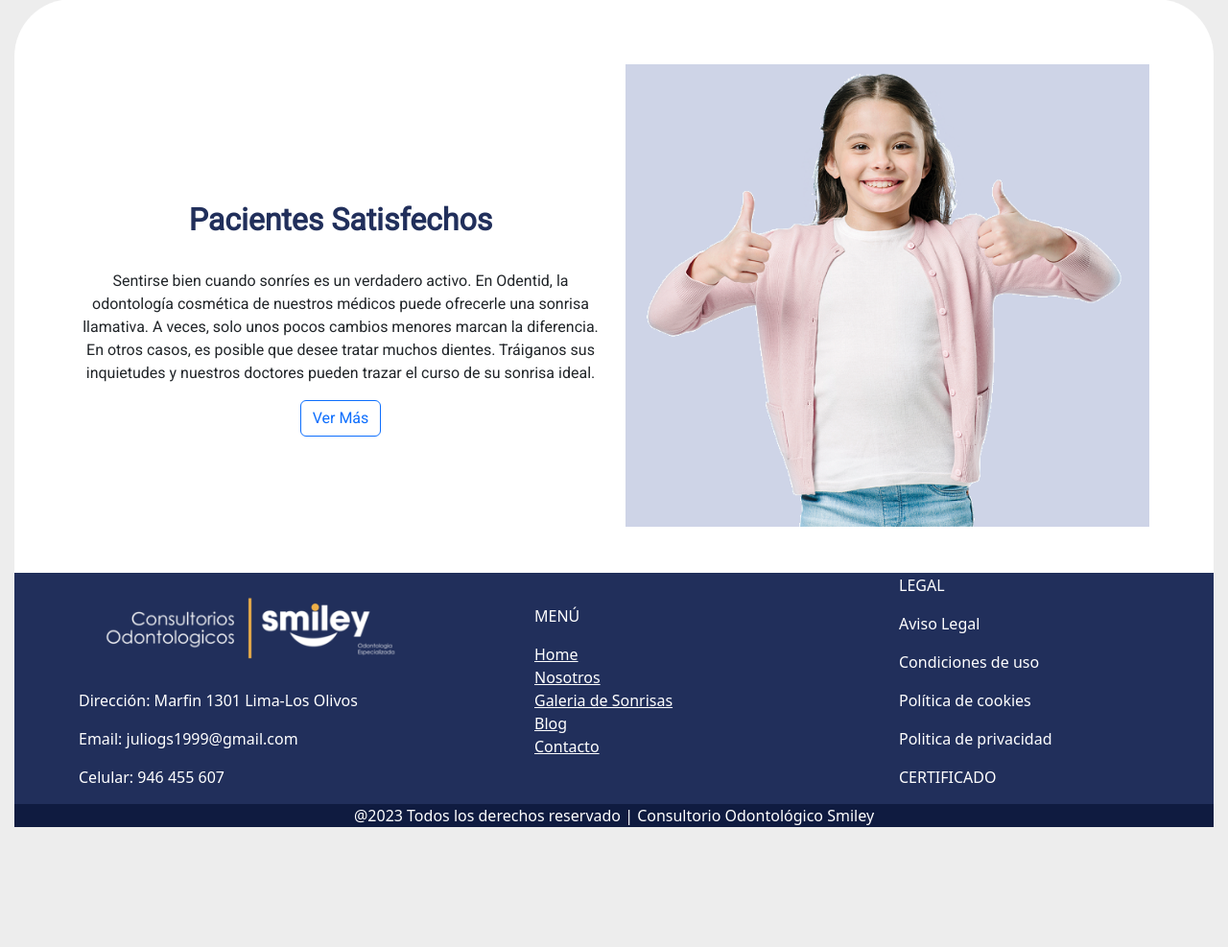
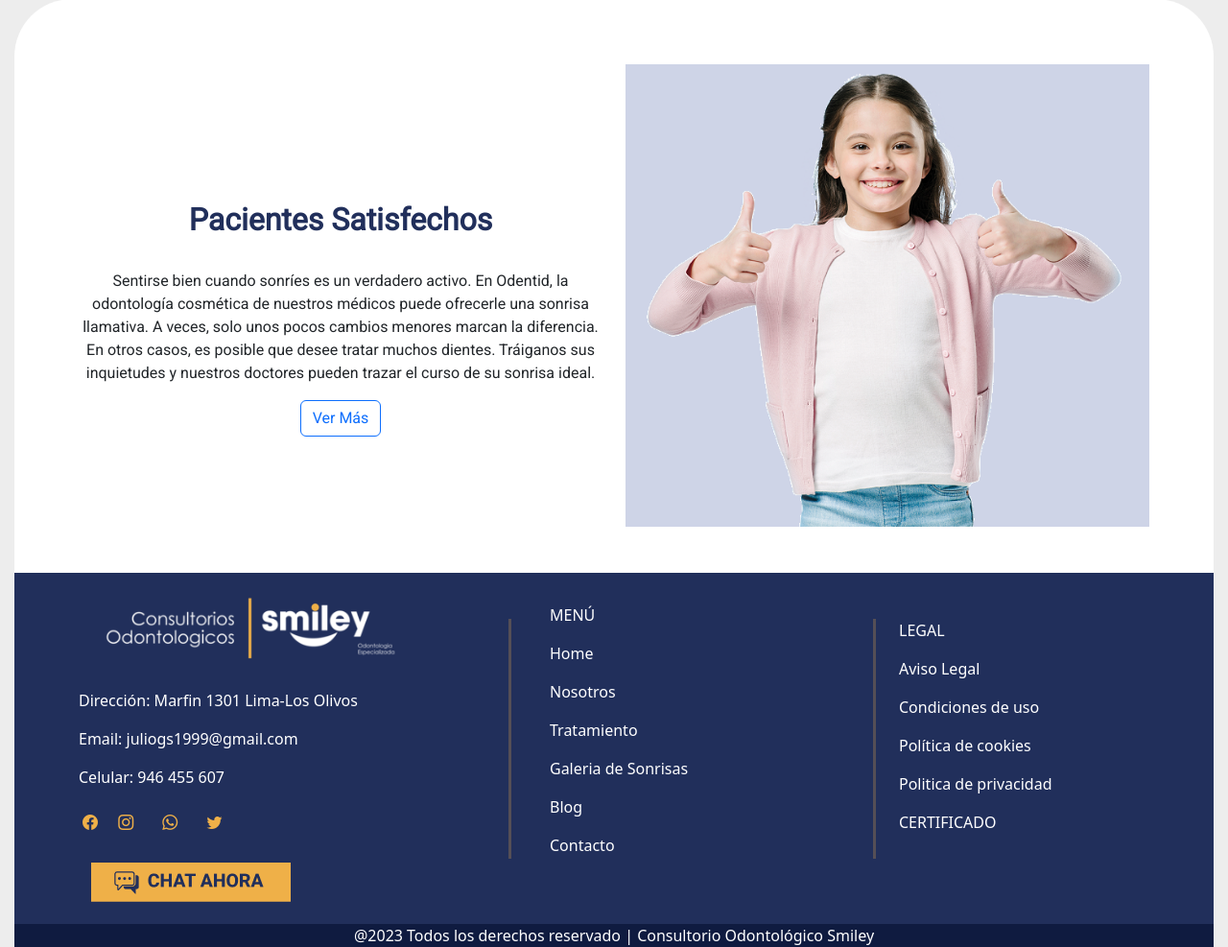
Before and after one commit to Juliogs1999/ClinicaDental-Web, a PHP site: page / in a window 1280 px wide. Shown: the part 2055-3042 px from the top of the page at 96% size. Before the commit the page ends 2917 px from the top, so only its background shows below. Run offline with PHP 8.4, Linux system fonts and the light colour scheme.

Commit message:
Add files via upload

```diff
--- a/ClinicaDental-web/index.html
+++ b/ClinicaDental-web/index.html
@@ -245,30 +245,47 @@
         </div>
       </div>
       <!--FOOTER DE ULTIMA-->
+
+
 <div class="container-fluid bn-color text-white">
   <div class="container">
-        <div class="row align-items-center">
-            <div class="col-md-4 col-sm-12"> <!-- Se ajustará a pantalla completa en dispositivos pequeños -->
+      <div class="row pb-3">
+          <div class="col-4">
             <img src="img/logo-blanco.png" alt="" class="img-fluid">
                 <address>
                     <p>Dirección: Marfin 1301 Lima-Los Olivos</p>
                     <p>Email: juliogs1999@gmail.com</p>
                     <p>Celular: 946 455 607</p>
+                    <button class="btn btn-outline-warnign rounded-circle border-0 p-1"><i class="bi bi-facebook letra1"></i></button>
+                    <button class="btn"><i class="bi bi-instagram letra1"></i></button>
+                    <button class="btn"><i class="bi bi-whatsapp letra1"></i></button>
+                    <button class="btn"><i class="bi bi-twitter letra1"></i></button>
                 </address>
+
+                  <a type="button" class="btn" href="https://api.whatsapp.com/send?phone=51946455607">
+                     <img src="img/ChatAhora.png" alt="">
+                  </a>
+
+
           </div>
-            <div class="col-md-1 col-sm-12 vertical-line"></div>
-            <div class="col-md-3 col-sm-12">
-                <p>MENÚ</p>
-                <ul class="list-unstyled">
-                    <li><a class="text-white" href="#">Home</a></li>
-                    <li><a class="text-white" href="#">Nosotros</a></li>
-                    <li><a class="text-white" href="#paciente">Galeria de Sonrisas</a></li>
-                    <li><a class="text-white" href="#">Blog</a></li>
-                    <li><a class="text-white" href="#">Contacto</a></li>
-                </ul>
+          <div class="d-flex justify-content-end col-1 mt-5" style="height: 250px; color: #EFB048; ">
+            <div class="vr  align-items-center" style="width: 3px;"></div>
           </div>
-            <div class="col-md-1 col-sm-12 vertical-line"></div>
-            <div class="col-md-3 col-sm-12">
+         <div class="position-relative col-md-3 pt-4">
+            <nav class="nav flex-column">
+              <a class="nav-link text-white">MENÚ</a>
+              <a class="nav-link text-white" href="#">Home</a>
+              <a class="nav-link text-white" href="#">Nosotros</a>
+              <a class="nav-link text-white" href="#">Tratamiento</a>
+              <a class="nav-link text-white" href="#">Galeria de Sonrisas</a>
+              <a class="nav-link text-white" href="#">Blog</a>
+              <a class="nav-link text-white" href="#">Contacto</a>
+            </nav>
+        </div>
+        <div class="d-flex justify-content-end col-1 mt-5" style="height: 250px; ">
+          <div class="vr" style="background-color: #EFB048; width: 3px;"></div>
+        </div>
+          <div class="col-3 mt-5 ">
             <div>
               <p>LEGAL</p>
               <p>Aviso Legal</p>
@@ -276,11 +293,12 @@
               <p>Política de cookies</p>
               <p>Politica de privacidad</p>
           </div>
-                <p>CERTIFICADO</p>
+          <p>CERTIFICADO</p> <!-- ... Contenido de la tercera columna ... -->
           </div>
       </div>
   </div>
 </div>
+
 
 
     <footer class="container-fluid text-center text-white">@2023 Todos los derechos reservado | Consultorio Odontológico Smiley</footer>
--- a/ClinicaDental-web/style.css
+++ b/ClinicaDental-web/style.css
@@ -40,10 +40,8 @@ body{
     color: #212F5B;
 
 }
-.vertical-line{
-    border-left: 3px solid white;
-    height: 100%;
-}
+
+
 .posicionado{
     position: absolute;
 
```
Also changed, not shown: ClinicaDental-web/img/ChatAhora.png (added). Lines whose indentation alone changed are shown as unchanged.
